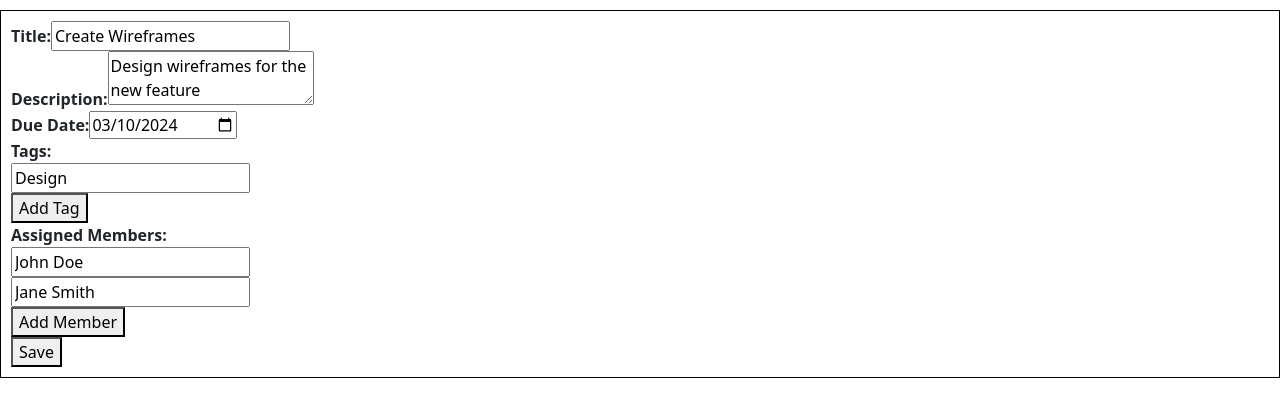
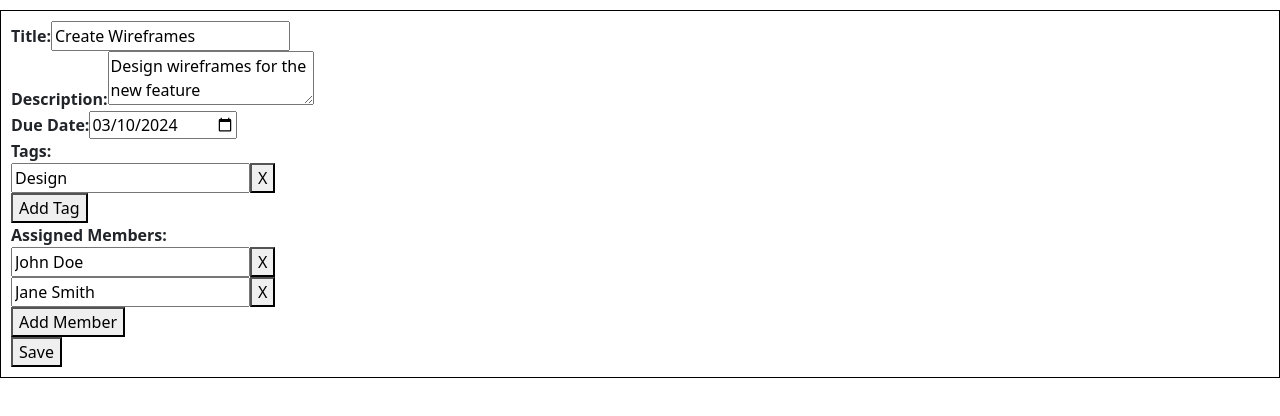
Before and after one commit to SarahCallesDeveloper/BoardTaskMaster, a React (Vite) app in the folder Board_Organizer/: page / in a window 1280 px wide. Both pictures are taken after a click on the button "Edit". Shown: the top 416 px of the page. Built offline with nearby package versions, Linux system fonts and the light colour scheme.

Commit message:
added tag remover to edting

```diff
--- a/Board_Organizer/src/Components/card.jsx
+++ b/Board_Organizer/src/Components/card.jsx
@@ -29,6 +29,18 @@ export function Card({ card, onEdit }) {
     setEditedAssignedMembers([...editedAssignedMembers, { name: '' }]);
   };
 
+  const handleRemoveTag = (index) => {
+    const newTags = [...editedTags];
+    newTags.splice(index, 1);
+    setEditedTags(newTags);
+  };
+
+  const handleRemoveMember = (index) => {
+    const newMembers = [...editedAssignedMembers];
+    newMembers.splice(index, 1);
+    setEditedAssignedMembers(newMembers);
+  };
+
   return (
     <div style={{ border: '1px solid black', padding: '10px', margin: '10px 0' }}>
       {isEditing ? (
@@ -57,6 +69,7 @@ export function Card({ card, onEdit }) {
                     setEditedTags(newTags);
                   }}
                 />
+                <button onClick={() => handleRemoveTag(index)}>X</button>
               </div>
             ))}
             <button onClick={handleAddTag}>Add Tag</button>
@@ -73,6 +86,7 @@ export function Card({ card, onEdit }) {
                     setEditedAssignedMembers(newMembers);
                   }}
                 />
+                <button onClick={() => handleRemoveMember(index)}>X</button>
               </div>
             ))}
             <button onClick={handleAddMember}>Add Member</button>
```
